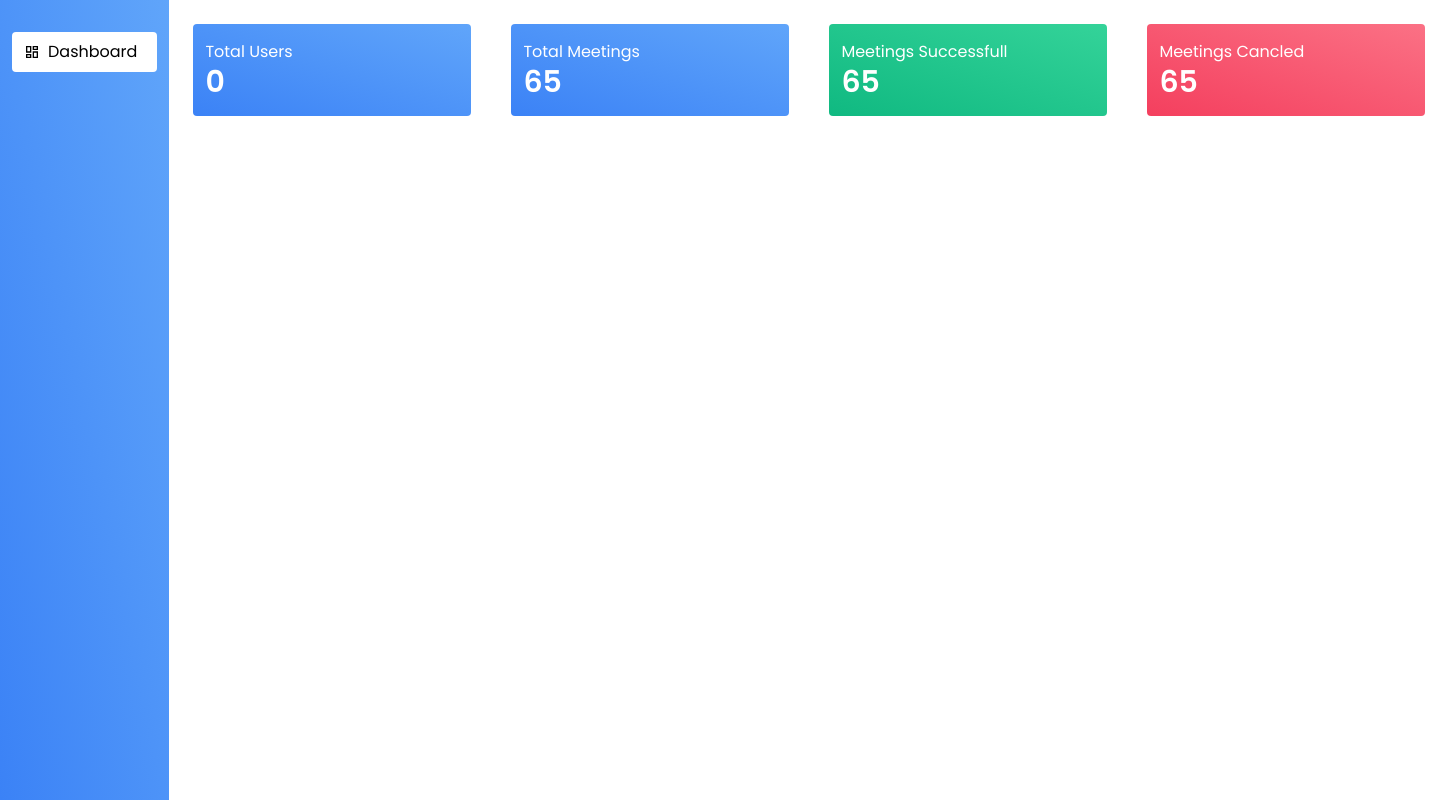
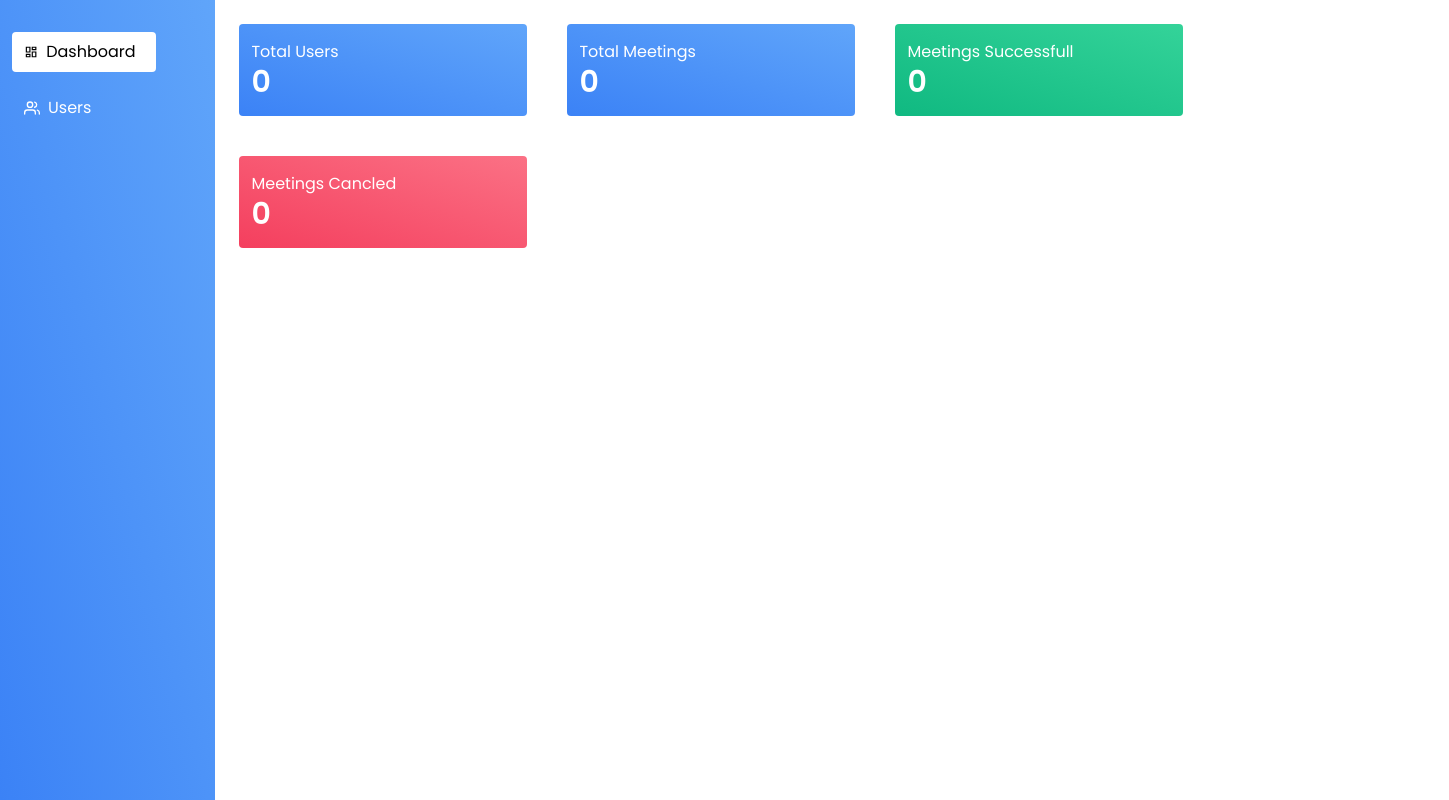
Before and after one commit to iftekhs/bookmeet, a React (Create React App) app: page /admin/dashboard in a window 1280 px wide. Shown: the whole page, 1449 px wide, since content can reach past the window. Built offline with nearby package versions, Linux system fonts and the light colour scheme; no server answers.

Commit message:
fixed admin sidebar styles

```diff
--- a/src/Layouts/Admin/Admin.js
+++ b/src/Layouts/Admin/Admin.js
@@ -1,11 +1,38 @@
 import React from 'react';
-import { Outlet } from 'react-router-dom';
+import { MdOutlineDashboard } from 'react-icons/md';
+import { FiUsers } from 'react-icons/fi';
+import { NavLink, Outlet } from 'react-router-dom';
 import Sidebar from '../../Pages/Shared/Sidebar/Sidebar';
 
 const Admin = () => {
+  const sidebarLinkStyles =
+    'text-white hover:bg-white hover:text-slate-900 transition-all py-2 pl-3 pr-5 rounded w-full';
   return (
     <div className="flex">
-      <Sidebar></Sidebar>
+      <Sidebar>
+        <NavLink
+          end
+          className={({ isActive }) => {
+            const activeStyles = isActive ? 'bg-white text-slate-900' : '';
+            return activeStyles + sidebarLinkStyles;
+          }}
+          to="/admin/dashboard">
+          <div className="flex items-center justify-start gap-2">
+            <MdOutlineDashboard></MdOutlineDashboard> Dashboard
+          </div>
+        </NavLink>
+        <NavLink
+          end
+          className={({ isActive }) => {
+            const activeStyles = isActive ? 'bg-white text-slate-900' : '';
+            return activeStyles + sidebarLinkStyles;
+          }}
+          to="/admin/users">
+          <div className="flex items-center justify-start gap-2 ">
+            <FiUsers></FiUsers> Users
+          </div>
+        </NavLink>
+      </Sidebar>
       <main className="p-6 mh-100 w-full">
         <Outlet />
       </main>
--- a/src/Pages/Admin/AdminDashboard/AdminDashboard.js
+++ b/src/Pages/Admin/AdminDashboard/AdminDashboard.js
@@ -4,6 +4,9 @@ import { cl } from '../../../Helpers/Helpers';
 
 const AdminDashboard = () => {
   const [totalUsers, setTotalUsers] = useState(0);
+  const [totalMeetings, setTotalMeetings] = useState(0);
+  const [totalSuccessfull, setTotalSuccessfull] = useState(0);
+  const [totalCancled, setTotalCancled] = useState(0);
 
   // ------------------------ Get total users count -----------------------------------
   useEffect(() => {
@@ -17,22 +20,22 @@ const AdminDashboard = () => {
   // ------------------------ Get total users count -----------------------------------
   return (
     <section id="stat-cards">
-      <div className="flex gap-10">
+      <div className="flex gap-10 flex-wrap">
         <div className="w-72 bg-gradient-to-tr from-blue-500 to-blue-400 rounded px-3 py-4 text-white">
           <h2 className="text-1xl">Total Users</h2>
           <p className="text-3xl font-semibold">{totalUsers}</p>
         </div>
         <div className="w-72 bg-gradient-to-tr from-blue-500 to-blue-400 rounded px-3 py-4 text-white">
           <h2 className="text-1xl">Total Meetings</h2>
-          <p className="text-3xl font-semibold">65</p>
+          <p className="text-3xl font-semibold">{totalMeetings}</p>
         </div>
         <div className="w-72 bg-gradient-to-tr from-emerald-500 to-emerald-400 rounded px-3 py-4 text-white">
           <h2 className="text-1xl">Meetings Successfull</h2>
-          <p className="text-3xl font-semibold">65</p>
+          <p className="text-3xl font-semibold">{totalSuccessfull}</p>
         </div>
         <div className="w-72 bg-gradient-to-tr from-rose-500 to-rose-400 rounded px-3 py-4 text-white">
           <h2 className="text-1xl">Meetings Cancled</h2>
-          <p className="text-3xl font-semibold">65</p>
+          <p className="text-3xl font-semibold">{totalCancled}</p>
         </div>
       </div>
     </section>
--- a/src/Pages/Shared/Sidebar/Sidebar.js
+++ b/src/Pages/Shared/Sidebar/Sidebar.js
@@ -1,26 +1,9 @@
 import React from 'react';
-import { NavLink } from 'react-router-dom';
-import { MdOutlineDashboard } from 'react-icons/md';
 
-const Sidebar = () => {
-  const sidebarLinkStyles =
-    'text-white hover:bg-white hover:text-slate-900 transition-all py-2 pl-3 pr-5 rounded';
-
+const Sidebar = ({ children }) => {
   return (
-    <aside className="bg-gradient-to-tr from-blue-500 to-blue-400 py-8 px-3 w-64">
-      <div className="flex items-start flex-col gap-4">
-        <NavLink
-          end
-          className={({ isActive }) => {
-            const activeStyles = isActive ? 'bg-white text-slate-900' : '';
-            return activeStyles + sidebarLinkStyles;
-          }}
-          to="/admin/dashboard">
-          <div className="flex items-center justify-center gap-2 ">
-            <MdOutlineDashboard></MdOutlineDashboard> Dashboard
-          </div>
-        </NavLink>
-      </div>
+    <aside className="bg-gradient-to-tr from-blue-500 to-blue-400 py-8 px-3 w-64 mh-100">
+      <div className="flex items-start flex-col gap-4 w-9/12">{children}</div>
     </aside>
   );
 };
```
